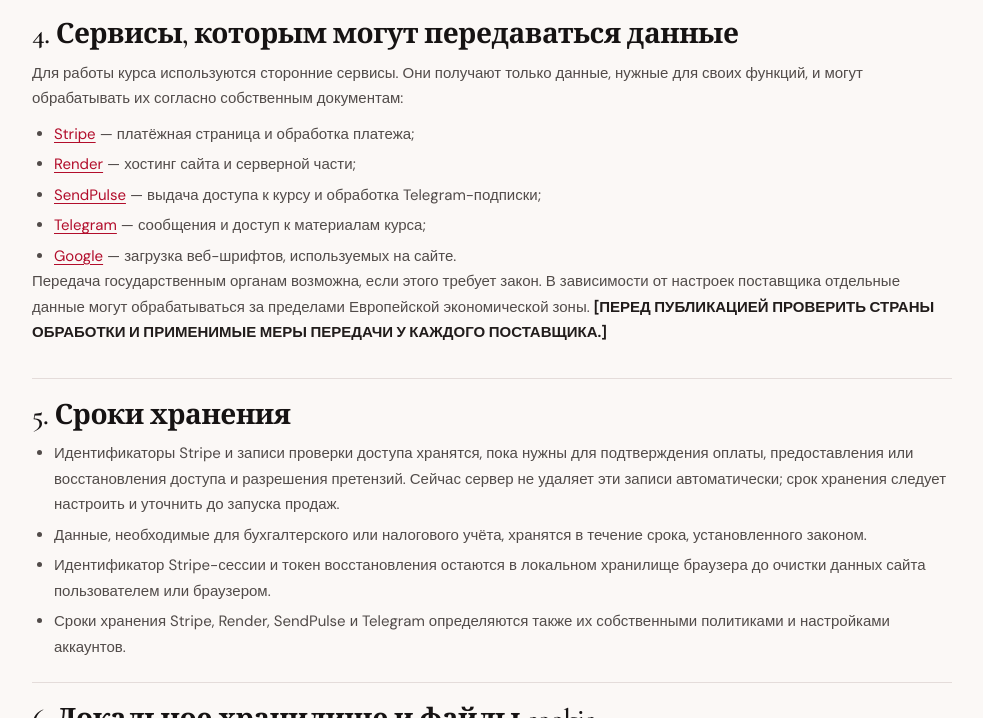
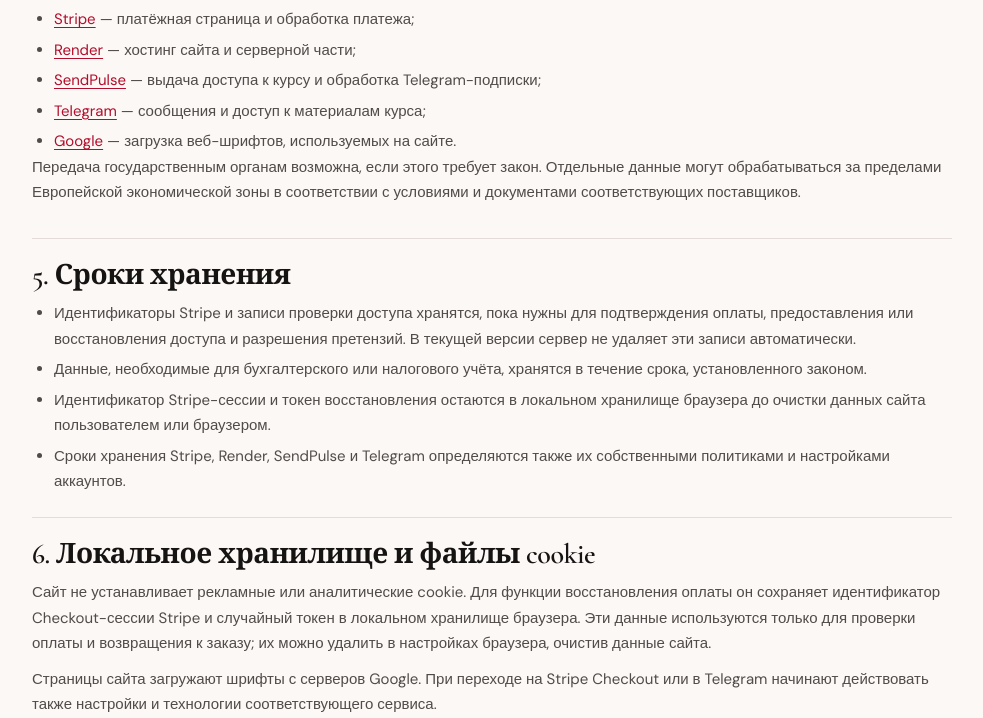
Before and after one commit to Vonkai999/landing-course, a website: page privacy.html in a window 1280 px wide. Shown: the part 1342-2060 px from the top of the page, without its empty margins (148-1131 px from the left). Drawn offline with nearby package versions, Linux system fonts and the light colour scheme.

Commit message:
Remove privacy policy draft notices

```diff
--- a/privacy.html
+++ b/privacy.html
@@ -18,7 +18,6 @@
     .privacy-kicker{margin:0 0 12px;color:var(--red);font:800 11px/1.4 var(--sans);letter-spacing:.24em;text-transform:uppercase}
     .privacy-wrap h1{margin:0 0 10px;font:600 clamp(42px,8vw,76px)/.96 var(--serif);letter-spacing:-.04em}
     .privacy-wrap .privacy-subtitle{margin:0 0 34px;color:#6b6260;font-size:16px}
-    .privacy-notice{margin:0 0 36px;padding:18px 20px;border:1px solid #ef9aaa;border-radius:16px;background:#fff1f3;color:#4d3036;font-size:14px}
     .privacy-wrap section{padding:22px 0;border-top:1px solid #e4dcda}
     .privacy-wrap h2{margin:0 0 11px;font:600 28px/1.05 var(--serif);letter-spacing:-.015em}
     .privacy-wrap p,.privacy-wrap li{color:#514b49;font-size:15px;line-height:1.7}
@@ -29,7 +28,7 @@
     .privacy-wrap a{color:#b20d2b;text-decoration:underline;text-underline-offset:3px}
     .privacy-contact{padding:18px 20px;border-radius:16px;background:#f1edeb}
     .privacy-footer{padding:22px;text-align:center;background:#080808;color:#aaa;font-size:12px}
-    @media(max-width:560px){.privacy-top{padding:15px 18px;font-size:10px}.privacy-wrap{width:calc(100% - 36px);padding:42px 0 64px}.privacy-wrap .privacy-subtitle{font-size:14px}.privacy-notice{padding:15px;font-size:13px}.privacy-wrap h2{font-size:25px}.privacy-wrap p,.privacy-wrap li{font-size:14px}}
+    @media(max-width:560px){.privacy-top{padding:15px 18px;font-size:10px}.privacy-wrap{width:calc(100% - 36px);padding:42px 0 64px}.privacy-wrap .privacy-subtitle{font-size:14px}.privacy-wrap h2{font-size:25px}.privacy-wrap p,.privacy-wrap li{font-size:14px}}
   </style>
 </head>
 <body>
@@ -42,8 +41,6 @@
     <p class="privacy-kicker">Персональные данные и приватность</p>
     <h1>Политика конфиденциальности</h1>
     <p class="privacy-subtitle">Как сайт HIGH HEELS ДОМА обрабатывает данные посетителей и покупателей</p>
-
-    <div class="privacy-notice"><strong>Политика требует заполнения перед реальными продажами.</strong> Укажите владельца сайта и его контакты, проверьте сроки хранения и условия обработки у платёжных и технических сервисов. Владелец данных указан в разделе 1.</div>
 
     <section>
       <h2>1. Кто отвечает за обработку данных</h2>
@@ -83,13 +80,13 @@
         <li><a href="https://telegram.org/privacy" target="_blank" rel="noopener noreferrer">Telegram</a> — сообщения и доступ к материалам курса;</li>
         <li><a href="https://policies.google.com/privacy" target="_blank" rel="noopener noreferrer">Google</a> — загрузка веб-шрифтов, используемых на сайте.</li>
       </ul>
-      <p>Передача государственным органам возможна, если этого требует закон. В зависимости от настроек поставщика отдельные данные могут обрабатываться за пределами Европейской экономической зоны. <strong>[ПЕРЕД ПУБЛИКАЦИЕЙ ПРОВЕРИТЬ СТРАНЫ ОБРАБОТКИ И ПРИМЕНИМЫЕ МЕРЫ ПЕРЕДАЧИ У КАЖДОГО ПОСТАВЩИКА.]</strong></p>
+      <p>Передача государственным органам возможна, если этого требует закон. Отдельные данные могут обрабатываться за пределами Европейской экономической зоны в соответствии с условиями и документами соответствующих поставщиков.</p>
     </section>
 
     <section>
       <h2>5. Сроки хранения</h2>
       <ul>
-        <li>Идентификаторы Stripe и записи проверки доступа хранятся, пока нужны для подтверждения оплаты, предоставления или восстановления доступа и разрешения претензий. Сейчас сервер не удаляет эти записи автоматически; срок хранения следует настроить и уточнить до запуска продаж.</li>
+        <li>Идентификаторы Stripe и записи проверки доступа хранятся, пока нужны для подтверждения оплаты, предоставления или восстановления доступа и разрешения претензий. В текущей версии сервер не удаляет эти записи автоматически.</li>
         <li>Данные, необходимые для бухгалтерского или налогового учёта, хранятся в течение срока, установленного законом.</li>
         <li>Идентификатор Stripe-сессии и токен восстановления остаются в локальном хранилище браузера до очистки данных сайта пользователем или браузером.</li>
         <li>Сроки хранения Stripe, Render, SendPulse и Telegram определяются также их собственными политиками и настройками аккаунтов.</li>
```
